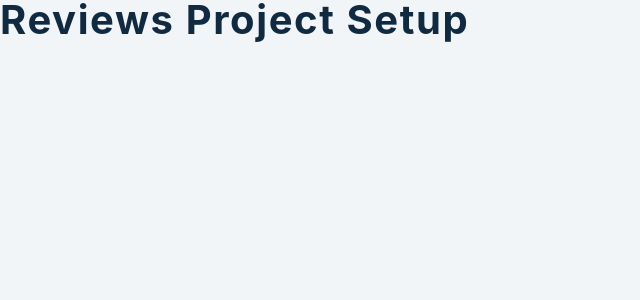
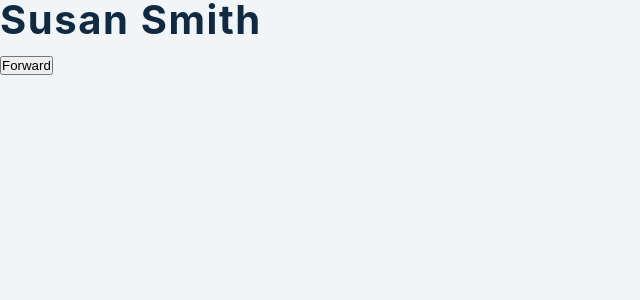
Before and after one commit to AagmanSuri/Reviews, a React (Create React App) app: page / in a window 1280 px wide. Shown: the top 300 px of the page, without its empty margins (0-640 px from the left). Built offline with nearby package versions, Linux system fonts and the light colour scheme.

Commit message:
btnHandeler

```diff
--- a/src/App.js
+++ b/src/App.js
@@ -1,7 +1,7 @@
-import React from 'react';
-import Review from './Review';
+import React from "react";
+import Review from "./Review";
 function App() {
-  return <h2>reviews project setup</h2>;
+  return <Review />;
 }
 
 export default App;
--- a/src/Review.js
+++ b/src/Review.js
@@ -1,9 +1,19 @@
-import React, { useState } from 'react';
-import people from './data';
-import { FaChevronLeft, FaChevronRight, FaQuoteRight } from 'react-icons/fa';
+import React, { useState } from "react";
+import people from "./data";
+import { FaChevronLeft, FaChevronRight, FaQuoteRight } from "react-icons/fa";
 
 const Review = () => {
-  return <h2>review component</h2>;
+  const [counter, setCounter] = useState(0);
+  const { id, name, job, image, text } = people;
+  const btnHandeler = () => {
+    setCounter((preid) => preid + 1);
+  };
+  return (
+    <div>
+      <h2>{people[counter].name}</h2>
+      <button onClick={btnHandeler}>Forward</button>
+    </div>
+  );
 };
 
 export default Review;
```
